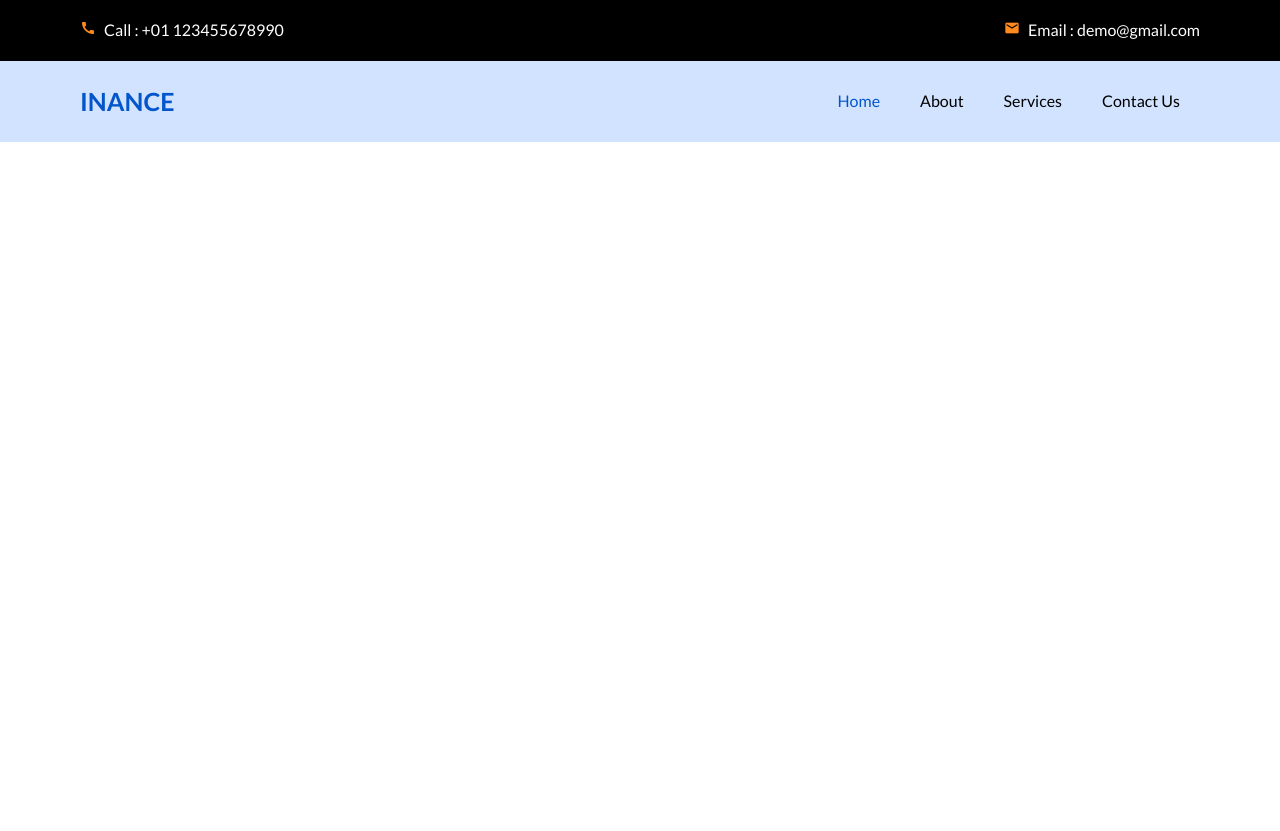
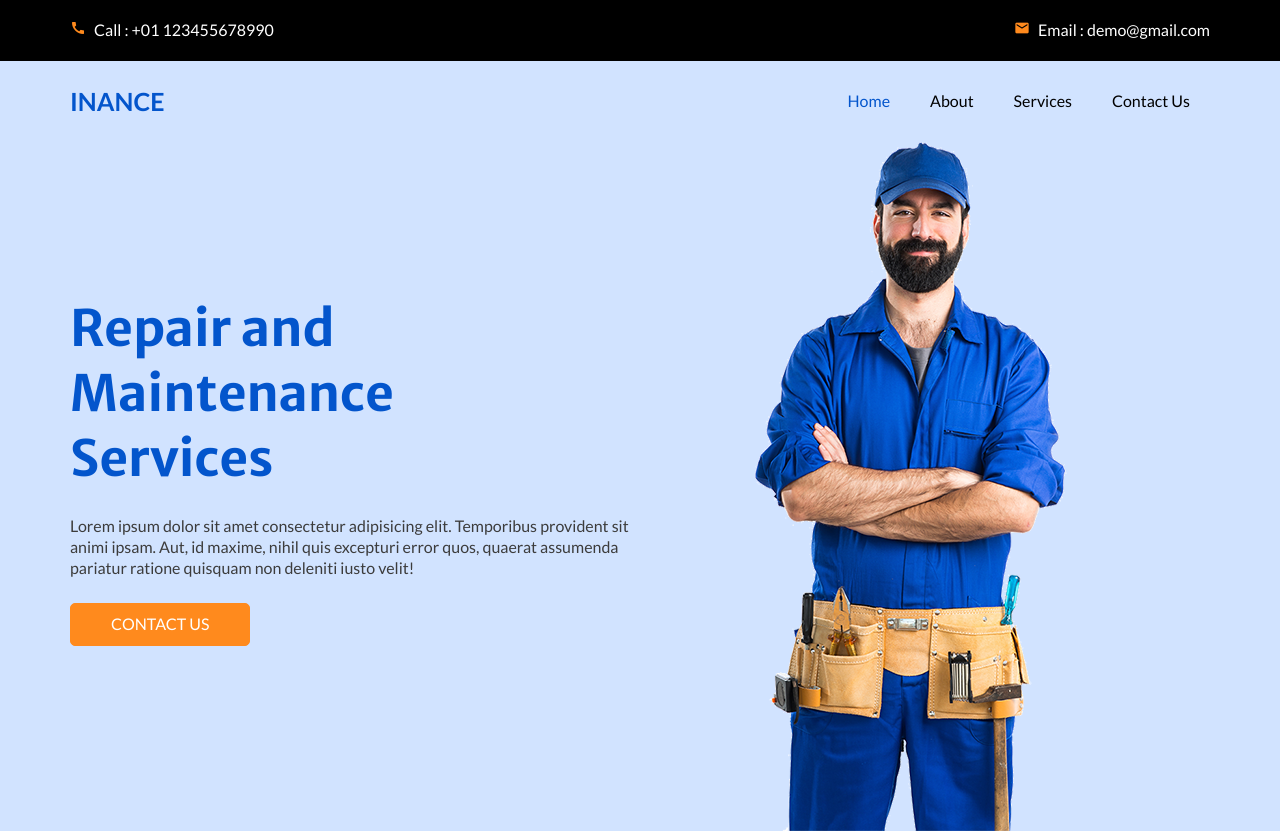
Before and after one commit to imadeddine-belarbi/inance, a plain HTML site: page index.html in a window 1280 px wide. Before the commit the page ends 800 px from the top, so only its background shows below. Drawn offline with Linux system fonts and the light colour scheme.

Commit message:
add images file
update styilng

creating and styling slider

```diff
--- a/index.html
+++ b/index.html
@@ -50,6 +50,20 @@
           </div>
         </div>
     </header>
+    <section class="slider">
+      <div class="container">
+        <div class="slider__detail">
+          <h1>
+            Repair and <span class="break-line"></span>Maintenance<span class="break-line"></span> Services
+          </h1>
+          <p>Lorem ipsum dolor sit amet consectetur adipisicing elit. Temporibus provident sit animi ipsam. Aut, id maxime, nihil quis excepturi error quos, quaerat assumenda pariatur ratione quisquam non deleniti iusto velit!</p>
+          <a class="btn btn--orange" href="#contact-us">Contact Us</a>
+        </div>
+        <div class="slider__img">
+          <img src="images/slider-img.png" alt>
+        </div>
+      </div>
+    </section>
   </div>
 </body>
 </html>
--- a/style.scss
+++ b/style.scss
@@ -11,7 +11,7 @@
   --heading-font-family: 'Merriweather Sans', sans-serif;
   --txt-font-family: 'Lato', sans-serif;
 
-  --main-padding: 60px;
+  --main-padding: 40px;
 }
 
 $sm-break-point: 768px;
@@ -29,6 +29,15 @@ body {
   font-family: var(--txt-font-family);
 }
 
+h1,
+h2,
+h3,
+h4,
+h5,
+h6 {
+  font-family: var(--heading-font-family);
+}
+
 a {
   text-decoration: none;
 }
@@ -38,8 +47,8 @@ a {
 }
 
 .container {
-  padding-left: 25px;
-  padding-right: 25px;
+  padding-left: 15px;
+  padding-right: 15px;
   margin-left: auto;
   margin-right: auto;
 
@@ -57,14 +66,16 @@ a {
 }
 
 .btn {
+  display: inline-block;
   padding: 10px 40px;
   text-transform: uppercase;
   border-width: 1px;
   border-style: solid;
   transition: .2s;
+  color: var(--white);
 
   &:hover {
-    background-color: var(--white);
+    background-color: transparent;
   }
 
   &--blue {
@@ -218,3 +229,57 @@ a {
     }
   }
 }
+
+.slider {
+  background-color: var(--light-blue);
+  padding-top: var(--main-padding);
+
+  @media (min-width:$m-break-point) {
+    padding-top: 0;
+  }
+
+  .container {
+    @media (min-width:$sm-break-point) {
+      display: flex;
+
+      div {
+        width: 50%;
+      }
+    }
+
+    @media (min-width:$m-break-point) {
+      align-items: center;
+    }
+  }
+
+  &__detail {
+    padding-bottom: 30px;
+
+    h1 {
+      color: var(--main-color);
+      font-size: 50px;
+      font-weight: bold;
+      margin-bottom: 25px;
+
+      .break-line::after {
+        content: "\a";
+        white-space: pre;
+      }
+    }
+
+    p {
+      color: var(--grey);
+      margin-bottom: 25px;
+    }
+  }
+
+  &__img {
+    display: flex;
+    justify-content: center;
+    align-items: center;
+
+    img {
+      max-width: 100%;
+    }
+  }
+}
```
Also changed, not shown: images/about-img.jpg (added), images/client-1.jpg (added), images/client-2.jpg (added), images/construction.svg (added), images/logo.png (added), images/maintenance.svg (added), images/professional-img.png (added), images/s1.png (added), images/s2.png (added), images/s3.png (added), images/slider-img.png (added), images/tools.svg (added), style.css, 1 other file.
